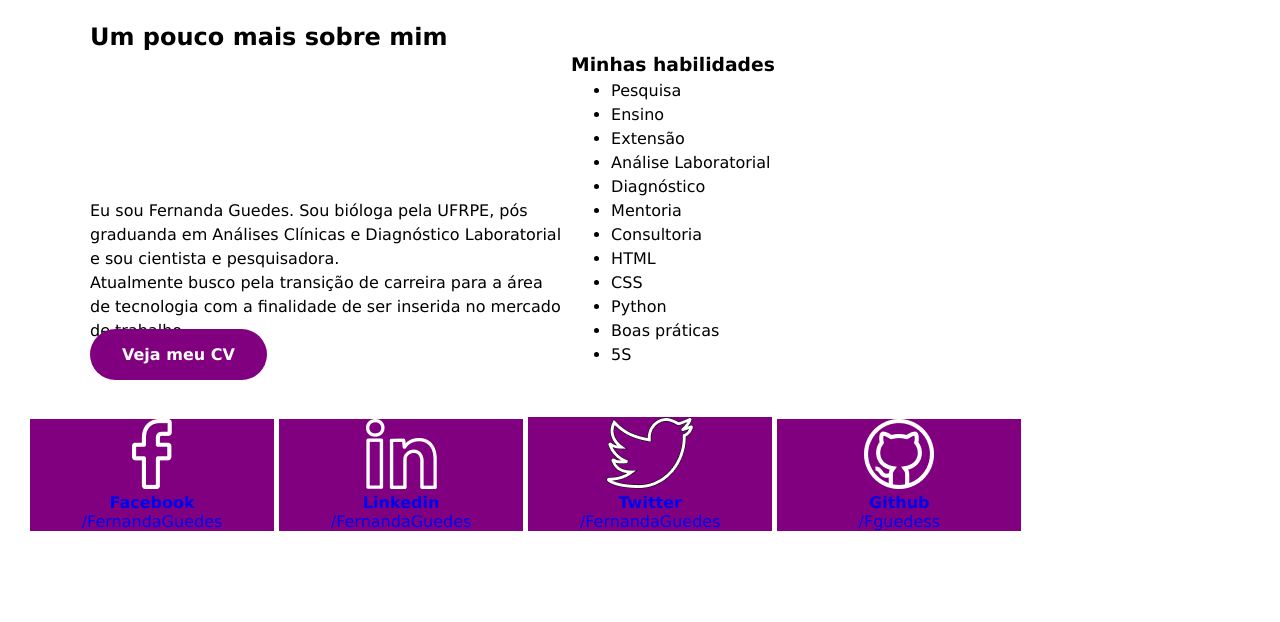
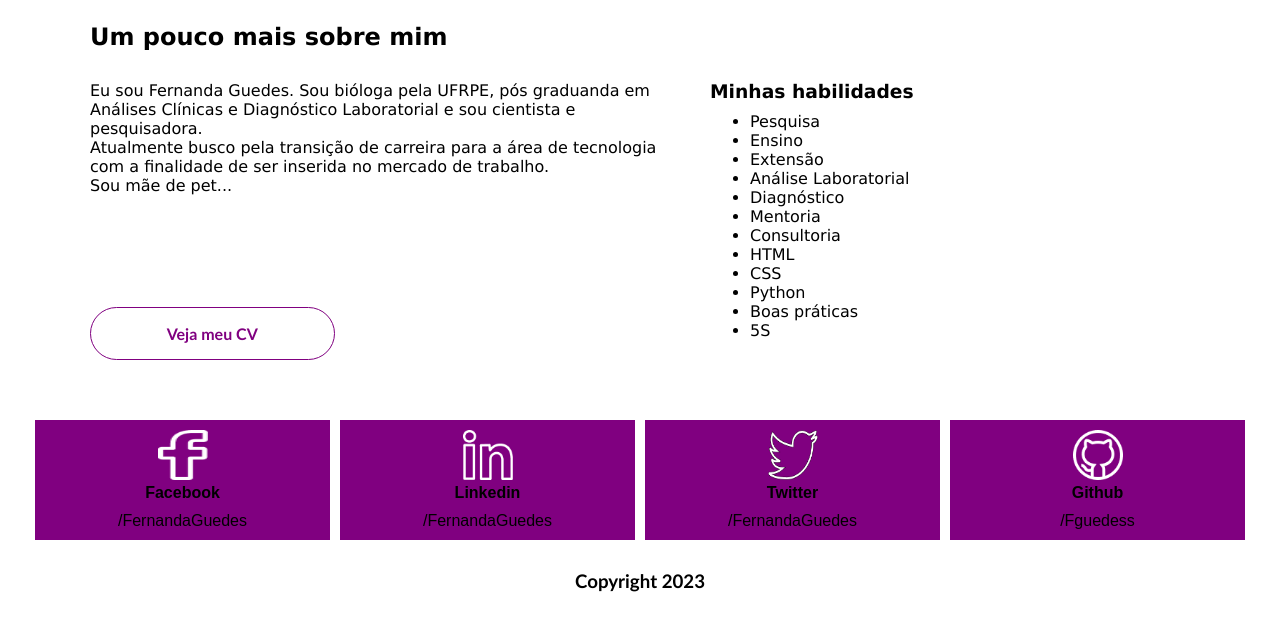
Before and after one commit to Fguedess/Oficina-frontend, a plain HTML site: page index.html in a window 1280 px wide. Shown: the part 722-1344 px from the top of the page. Before the commit the page ends 1253 px from the top, so only its background shows below. Drawn offline with Linux system fonts and the light colour scheme.

Commit message:
Ajuste layout do site

```diff
--- a/CSS/estilo.css
+++ b/CSS/estilo.css
@@ -7,7 +7,7 @@ body{
 }
 
 header {
-    background-image: url(../IMG/Bill\ .jpg);
+    background-image: url(../IMG/Bill.jpg);
     background-size: cover;
     background-repeat: no-repeat;
     height: 90vh;
@@ -17,12 +17,25 @@ header {
     justify-content: center;
 }
 
+h1{
+    color: rgb(102, 97, 97);
+    font-size: 40px;
+}
 
-.descricao,.habilidades{
-    width: 40%;
-    display: inline-block;
-    line-height: 1.5;
+.subtitle{
+    padding-top: 60px;
+    padding-bottom: 10px;
+    color: rgb(102, 97, 97);
+    font-size: 30px;
 }
+
+
+.sobre-mim{
+    display: flex;
+    flex-direction: row;
+}
+
+
 
 main{
     margin-left: 90px;
@@ -43,23 +56,98 @@ footer{
 
 .botao{
     border-radius: 30rem;
-    color: white;
-    background-color: purple;
+    color: purple;
+    background-color: white;
     font-weight: bold;
     padding: 1rem 2rem;
-    margin-top: 60px;
-    margin-bottom: 60px;
+    border-style: solid;
+    border-width: 1px;
+    border-color: purple;
+    width: 30%;
+    display: flex;
+    justify-content: center;
+    align-items: center;
+    font-family: 'Gill Sans', 'Gill Sans MT', Calibri, 'Trebuchet MS', sans-serif;
+}
+
+.botao-header{
+    font-family: 'Gill Sans', 'Gill Sans MT', Calibri, 'Trebuchet MS', sans-serif;
+    font-size: 10px;
+    border-radius: 30rem;
+    color: purple;
+    background-color: white;
+    font-weight: bold;
+    padding: 1rem 2rem;
+    border-style: solid;
+    border-width: 1px;
+    border-color: purple;
+    width: 15%;
+    display: flex;
+    justify-content: center;
+    align-items: center;
 }
 
 a{
     text-decoration: none;
 }
-
+.descricao-container{
+    width: 50%;
+    display: flex;
+    flex-direction: column;
+    justify-content: space-between;
+}
 .descricao{
     margin-bottom: 20px;
     margin-top: 30px;
+}
+.habilidades{
+    margin-bottom: 20px;
+    margin-top: 30px;
+    margin-left: 25px;
+}
+.habilidades-titulo{
+    padding-bottom: 10px;
 }
 
 main{
     margin-top: 25px;
 }
+
+.redes-sociais{
+    display: flex;
+    flex-direction: row;
+    justify-content: center;
+    padding-top: 30px;
+}
+
+.botao-rede-social{
+    background-color: blueviolet;
+    display: flex;
+    align-items: center;
+    flex-direction: column;
+    padding: 0px 60px;
+    margin: 0px 5px;
+    font-family: Arial, Helvetica, sans-serif;
+    color: black;
+}
+
+.rede-social-imagem{
+    padding-top: 10px;
+    height: 50px;
+    width: 50px;
+}
+
+.rede-social-nome{
+    padding-bottom: 10px;
+}
+
+.rede-social-usuario{
+padding-bottom: 10px;
+}
+
+.copyright {
+    display: flex;
+    justify-content: center;
+    padding: 30px;
+    font-family: 'Gill Sans', 'Gill Sans MT', Calibri, 'Trebuchet MS', sans-serif;
+}
--- a/index.html
+++ b/index.html
@@ -1,5 +1,6 @@
 <!DOCTYPE html>
 <html lang="en">
+
 <head>
     <meta charset="UTF-8">
     <meta http-equiv="X-UA-Compatible" content="IE=edge">
@@ -7,24 +8,31 @@
     <title>Document</title>
     <link rel="stylesheet" href="./CSS/estilo.css">
 </head>
+
 <body>
     <header>
-    <h1> Oi, eu sou Fernanda Guedes  </h1>
-    <p> conheça mais sobre mim </p>
-    <a href="https://www.instagram.com/fernandaagueddes"> Acesse meu instagram </a>
+        <h1> Oi, eu sou Fernanda Guedes </h1>
+        <p class="subtitle"> conheça mais sobre mim </p>
+        <a class="botao" href="https://www.instagram.com/fernandaagueddes"> Acesse meu instagram </a>
     </header>
 
     <main>
         <h2> Um pouco mais sobre mim </h2>
 
+        <div class="sobre-mim">
+            <div class="descricao-container">
                 <div class="descricao">
-    <p>Eu sou Fernanda Guedes. Sou bióloga pela UFRPE, pós graduanda em Análises Clínicas e Diagnóstico Laboratorial e sou cientista e pesquisadora. </p>
-    <p>Atualmente busco pela transição de carreira para a área de tecnologia com a finalidade de ser inserida no mercado de trabalho. </p>
-    <a class="botao" href="./v. CURRICULO LATTES - FERNANDA GUEDES.pdf" download>Veja meu CV</a>
+                    <p>Eu sou Fernanda Guedes. Sou bióloga pela UFRPE, pós graduanda em Análises Clínicas e Diagnóstico
+                        Laboratorial e sou cientista e pesquisadora. </p>
+                    <p>Atualmente busco pela transição de carreira para a área de tecnologia com a finalidade de ser
+                        inserida no mercado de trabalho. </p>
+                        <p>Sou mãe de pet...</p>
 
                 </div>
+                <a class="botao" href="./v. CURRICULO LATTES - FERNANDA GUEDES.pdf" download>Veja meu CV</a>
+            </div>
             <div class="habilidades">
-    <h3> Minhas habilidades</h3>
+                <h3 class="habilidades-titulo"> Minhas habilidades</h3>
                 <ul>
                     <li>Pesquisa</li>
                     <li>Ensino</li>
@@ -40,32 +48,35 @@
                     <li>5S</li>
                 </ul>
             </div>
+        </div>
 
     </main>
     <footer>
         <div class="redes-sociais">
-        <a href="http://www.facebook.com/fernandagabrielaguedes" target="_blank">
-            <img src="./IMG/facebook.png" alt="">
-            <h4>Facebook</h4>
+            <a class="botao-rede-social" href="http://www.facebook.com/fernandagabrielaguedes" target="_blank">
+                <img class="rede-social-imagem" src="./IMG/facebook.png" alt="">
+                <h4 class="rede-social-nome">Facebook</h4>
                 <p>/FernandaGuedes</p>
             </a>
-        <a href="http://www.linkedin.com/in/fernanda-guedes-558459187/" target="_blank">
-            <img src="./IMG/in.png" alt="">
-            <h4>Linkedin</h4>
+            <a class="botao-rede-social" href="http://www.linkedin.com/in/fernanda-guedes-558459187/" target="_blank">
+                <img class="rede-social-imagem" src="./IMG/in.png" alt="">
+                <h4 class="rede-social-nome">Linkedin</h4>
                 <p>/FernandaGuedes</p>
             </a>
-        <a href="http://"twitter.com target="_blank">
-            <img src="./IMG/twitter.png" alt="">
-            <h4>Twitter</h4>
+            <a class="botao-rede-social" href="http://" twitter.com target="_blank">
+                <img class="rede-social-imagem" src="./IMG/twitter.png" alt="">
+                <h4 class="rede-social-nome">Twitter</h4>
                 <p>/FernandaGuedes</p>
             </a>
-        <a href="http://github.com/Fguedess" target="_blank">
-            <img src="./IMG/github.png" alt="">
-            <h4>Github</h4>
-            <p>/Fguedess</p>
+            <a class="botao-rede-social" href="http://github.com/Fguedess" target="_blank">
+                <img class="rede-social-imagem" src="./IMG/github.png" alt="">
+                <h4 class="rede-social-nome">Github</h4>
+                <p class="rede-social-usuario">/Fguedess</p>
             </a>
         </div>
+        <h3 class="copyright">Copyright 2023</h3>
     </footer>
 
 </body>
+
 </html>
```
Also changed, not shown: 2 other files. Lines whose indentation alone changed are shown as unchanged.
